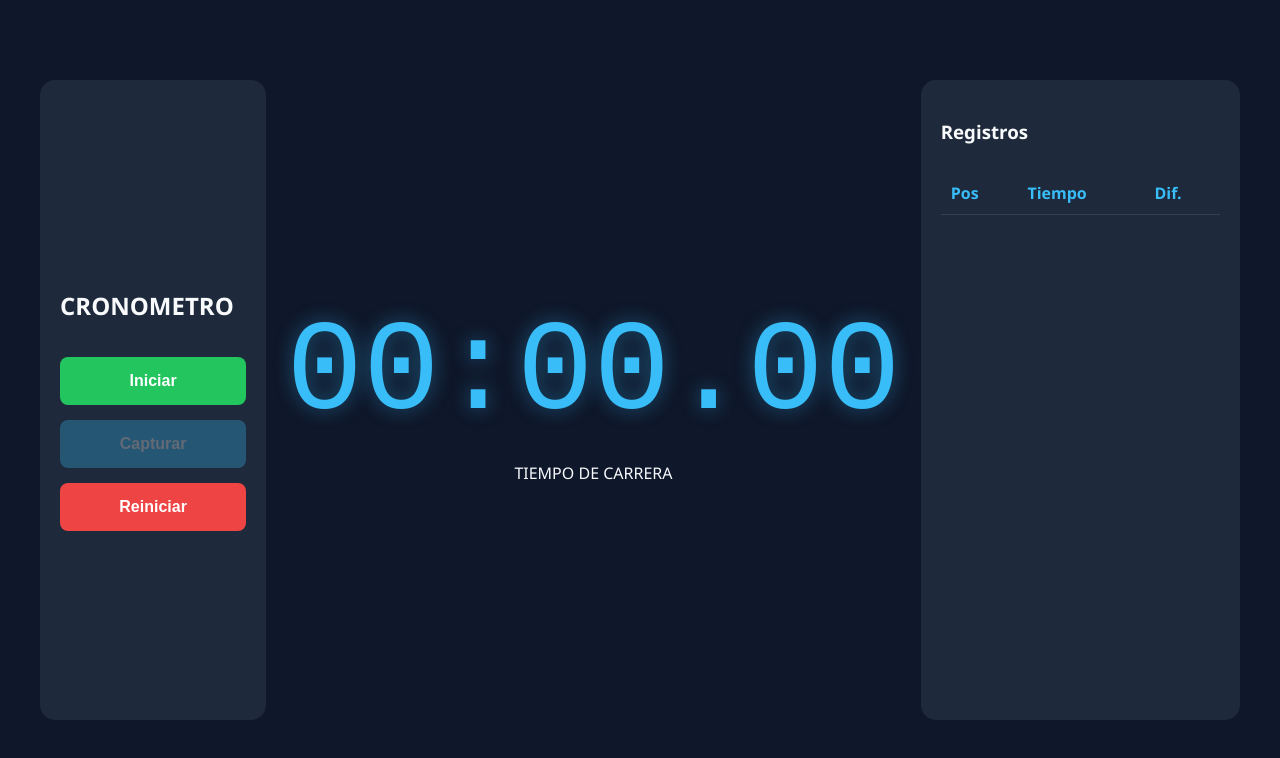
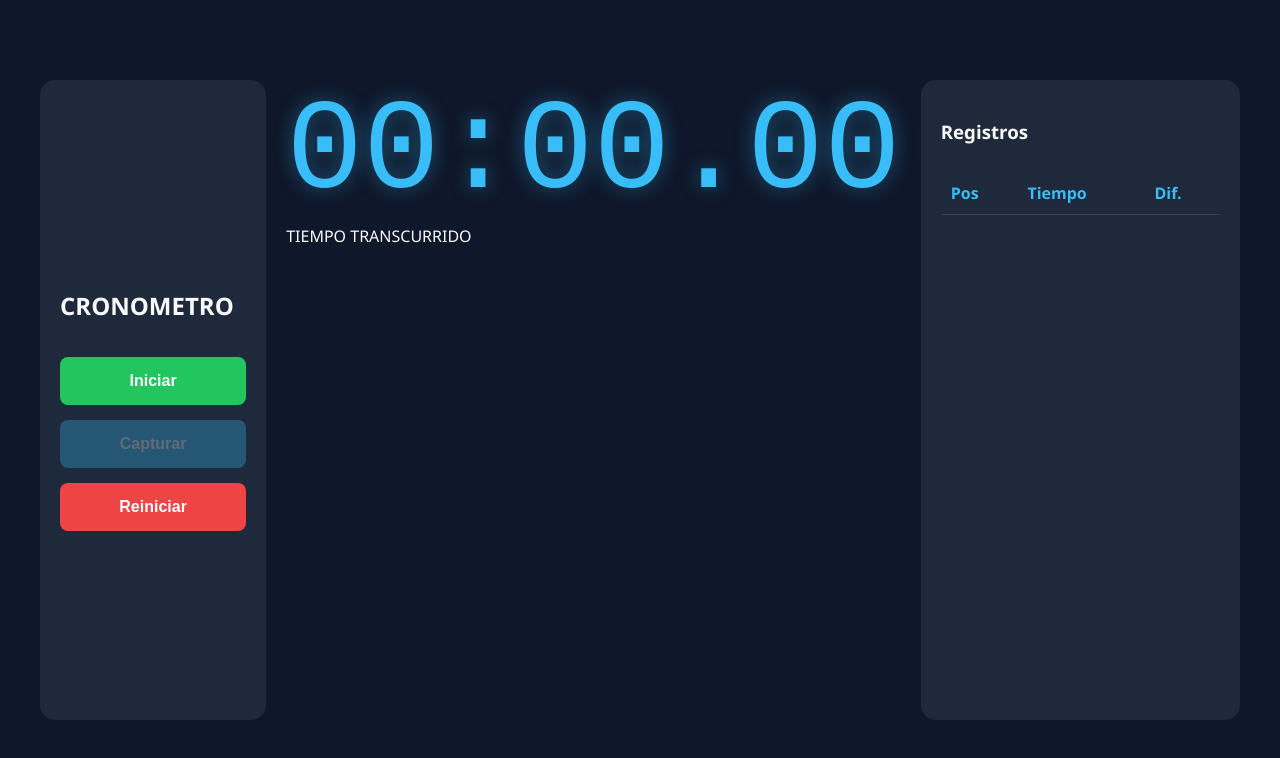
Before and after one commit to Willy4994/Diagramas-UML-Cronometro, a plain HTML site: page index.html in a window 1280 px wide. Drawn offline with Linux system fonts and the light colour scheme.

Commit message:
Update index.html

```diff
--- a/index.html
+++ b/index.html
@@ -15,10 +15,10 @@
             <button id="resetBtn" class="btn-reset">Reiniciar</button>
         </aside>
 
-        <main class="timer-display">
-            <div id="display">00:00.00</div>
-            <p>TIEMPO DE CARRERA</p>
-        </main>
+       <main class="timer-container">
+    <div id="display">00:00.00</div>
+    <div class="label">TIEMPO TRANSCURRIDO</div>
+</main>
 
         <section class="results">
             <h3>Registros</h3>
```
